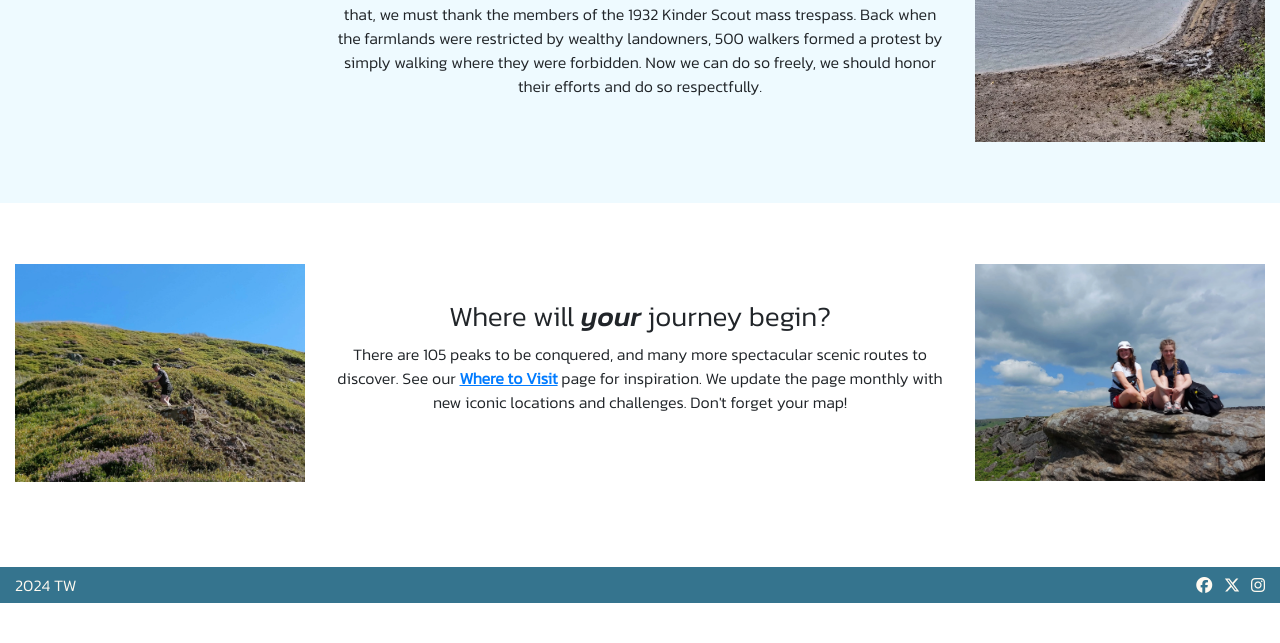
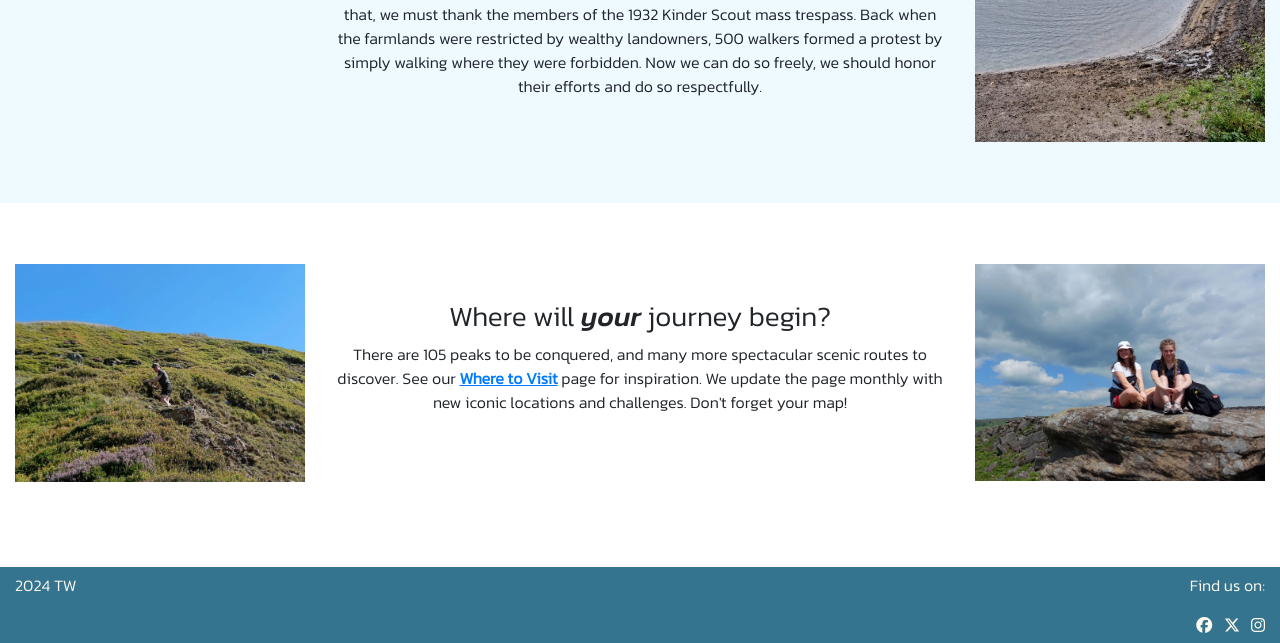
Before and after one commit to tomwiddows/peak-district-pictures, a plain HTML site: page index.html in a window 1280 px wide. Shown: the part 1148-1791 px from the top of the page. Before the commit the page ends 1751 px from the top, so only its background shows below. Drawn offline with nearby package versions, Linux system fonts and the light colour scheme; files whose address does not match are found by name.

Commit message:
Added 'Find us on:' to all footers

```diff
--- a/index.html
+++ b/index.html
@@ -121,6 +121,7 @@
                 <span class="col-6">2024 TW</span>
                 <!-- Social media links on the right -->
                 <div class="col-6 justify-right">
+                    <p>Find us on: </p>
                     <a class="text-body-secondary" href="www.facebook.com"><i class="fa-brands fa-facebook white-text highlight">&nbsp;&nbsp;</i></a>
                     <a class="text-body-secondary" href="www.x.com"><i class="fa-brands fa-x-twitter white-text highlight"></i>&nbsp;&nbsp;</a>
                     <a class="text-body-secondary" href="www.instagram.com"><i class="fa-brands fa-instagram white-text highlight"></i></a>
```
Also changed, not shown: community.html (+1 -0 lines), visit.html (+1 -0 lines).
